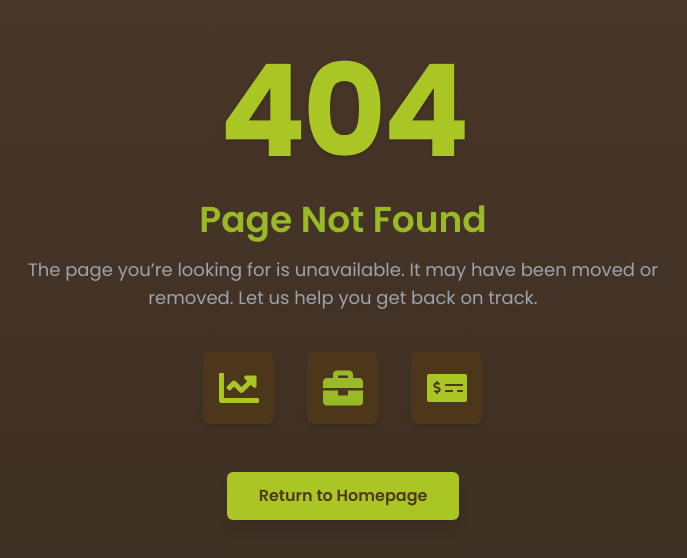
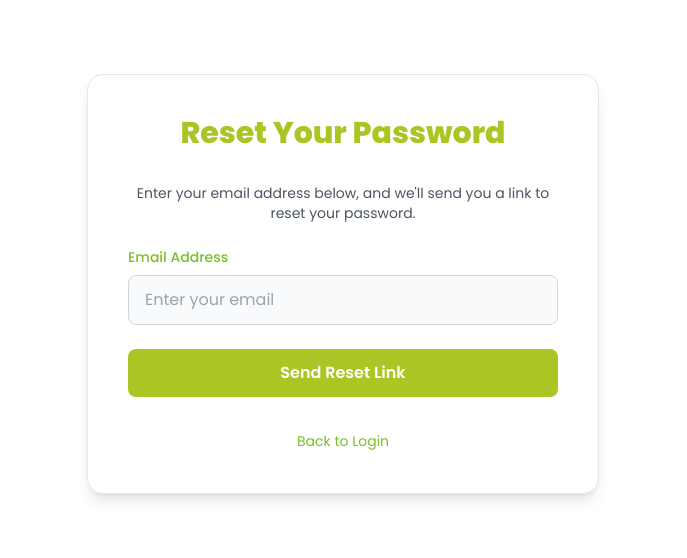
Before and after one commit to MuchiriTheDev/Content, a React (Vite) app: page /reset-email in a window 1280 px wide. Before the commit this address had no page. Shown: the part 116-674 px from the top of the page, without its empty margins (297-984 px from the left). Built offline with nearby package versions, Linux system fonts and the light colour scheme.

Commit message:
feat: Implement password reset functionality with ResetEmail component

```diff
--- a/src/App.jsx
+++ b/src/App.jsx
@@ -10,6 +10,7 @@ import { Toaster } from 'react-hot-toast'
 import VerificationNotification from './Pages/AuthRelatedPage/VerificationNotification'
 import EmailVerify from './Pages/AuthRelatedPage/EmailVerify'
 import Inpage404 from './Resources/Inpage404.jsx'
+import ResetEmail from './Pages/AuthRelatedPage/ResetEmail.jsx'
 
 export const backendUrl = `${import.meta.env.VITE_BACKEND_URL}/api`
 console.log(backendUrl)
@@ -27,6 +28,7 @@ function App() {
         <Route path='/dashboard' element={<Dashboard/>}/>
         <Route path='/verify-email' element={<VerificationNotification/>}/>
         <Route path='/verify/:token' element={<EmailVerify/>}/>
+        <Route path='/reset-email' element={<ResetEmail/>}/>
         <Route path='*' element={<Inpage404/>}/>
       </Routes>
       <Toaster
--- a/src/Component/LandingPageComponent/Hero.jsx
+++ b/src/Component/LandingPageComponent/Hero.jsx
@@ -34,7 +34,7 @@ const Hero = () => {
             whileInView={{ y: 0, opacity: 1 }}
             transition={{ duration: 0.5, delay: 0.6 }}
             viewport={{ once: true }}
-            className="text-3xl md:text-4xl lg:text-5xl font-bold text-yellowGreen mb-4"
+            className="text-3xl md:text-4xl lg:text-5xl font-bold text-appleGreen mb-4"
           >
             Create without Fear
           </motion.h1>
@@ -45,7 +45,7 @@ const Hero = () => {
             viewport={{ once: true }}
             className="text-sm md:text-base lg:text-lg font-medium text-slate-200 mb-6"
           >
-            With <span className='text-yellowGreen font-semibold'>CCI</span>, we empower you to focus on your passion, while we handle the risks. Our AI-driven insurance solutions ensure you can create freely, without the fear of losing your income or content.
+            With <span className='text-appleGreen font-semibold'>CCI</span>, we empower you to focus on your passion, while we handle the risks. Our AI-driven insurance solutions ensure you can create freely, without the fear of losing your income or content.
           </motion.p>
           <motion.div
             initial={{ y: 50, opacity: 0 }}
--- a/src/Pages/AuthRelatedPage/Login.jsx
+++ b/src/Pages/AuthRelatedPage/Login.jsx
@@ -150,9 +150,9 @@ const Login = () => {
               </div>
             </motion.div>
             <div className="flex items-center justify-end w-full mt-2 mb-3">
-                <p className="text-sm text-yellowGreen font-bold cursor-pointer hover:underline">
+                <Link to={'/reset-email'} className="text-sm text-yellowGreen font-bold cursor-pointer hover:underline">
                   Forgot Password?
-                </p>
+                </Link>
             </div>
             {/* Submit Button */}
             <motion.div
--- /dev/null
+++ b/src/Pages/AuthRelatedPage/ResetEmail.jsx
@@ -0,0 +1,72 @@
+import React, { useState } from 'react';
+
+const ResetEmail = () => {
+    const [email, setEmail] = useState('');
+
+    const handleSubmit = (e) => {
+        e.preventDefault();
+        // Add your reset email logic here
+        console.log('Reset email for:', email);
+    };
+
+    return (
+        <div className="min-h-screen bg-gradient-to-br from-white to-beige flex items-center justify-center p-6">
+            <div className="w-full max-w-lg bg-white rounded-2xl shadow-lg p-10 border border-gray-200">
+                <h2 className="text-3xl font-extrabold text-yellowGreen mb-8 text-center">
+                    Reset Your Password
+                </h2>
+                <p className="text-sm text-gray-600 text-center mb-6">
+                    Enter your email address below, and we'll send you a link to reset your password.
+                </p>
+
+                <form onSubmit={handleSubmit} className="space-y-6">
+                    <div>
+                        <label
+                            htmlFor="email"
+                            className="block text-sm font-medium text-appleGreen mb-2"
+                        >
+                            Email Address
+                        </label>
+                        <input
+                            type="email"
+                            id="email"
+                            value={email}
+                            onChange={(e) => setEmail(e.target.value)}
+                            className="w-full px-4 py-3 rounded-lg bg-gray-50 border border-gray-300
+                                                 text-gray-800 placeholder-gray-400 focus:outline-none
+                                                 focus:ring-2 focus:ring-yellowGreen focus:border-yellowGreen"
+                            placeholder="Enter your email"
+                            required
+                        />
+                    </div>
+
+                    <button
+                        type="submit"
+                        className="w-full py-3 px-4 bg-yellowGreen text-white rounded-lg
+                                             font-semibold hover:bg-appleGreen transition-colors duration-300
+                                             focus:outline-none focus:ring-2 focus:ring-appleGreen"
+                    >
+                        Send Reset Link
+                    </button>
+                </form>
+
+                <div className="mt-8 text-center">
+                    <a
+                        href="/login"
+                        className="text-sm text-appleGreen hover:text-yellowGreen transition-colors duration-300"
+                    >
+                        Back to Login
+                    </a>
+                </div>
+            </div>
+
+            <style jsx>{`
+                .bg-beige {
+                    background-color: #f9f7f1;
+                }
+            `}</style>
+        </div>
+    );
+};
+
+export default ResetEmail;
--- a/src/Pages/DashboardRelated/Dashboard.jsx
+++ b/src/Pages/DashboardRelated/Dashboard.jsx
@@ -1,4 +1,4 @@
-import React, { useState } from 'react';
+import React, { useEffect, useState } from 'react';
 import { motion } from 'framer-motion';
 import { FaChartBar, FaChartLine, FaChartPie, FaFileAlt, FaBell, FaUser, FaSignOutAlt, FaBars, FaTimes, FaCalendar, FaUpload } from 'react-icons/fa';
 import { MdArrowBack } from 'react-icons/md';
@@ -20,6 +20,20 @@ const Dashboard = () => {
     claims: <ClaimsManagement />,
     contentReviewing: <ContentReviewing />,
   };
+
+  const handleLogout = () => {
+    localStorage.removeItem('token');
+    localStorage.removeItem('user');
+    window.location.reload();
+  }
+
+  useEffect(() => {
+    if(!localStorage.getItem('token')){
+      window.location.href = '/login';
+      setIsSidebarOpen(false);
+    }
+  },[]);
+
 
   return (
     <div className="w-full h-screen bg-appleGreen text-brown flex flex-col overflow-hidden">
@@ -120,7 +134,7 @@ const Dashboard = () => {
             whileHover={{ scale: 1.05 }}
             whileTap={{ scale: 0.95 }}
             className="w-full py-2 md:py-3 bg-gradient-to-r from-yellowGreen to-appleGreen rounded-lg font-semibold text-brown shadow-lg hover:shadow-yellowGreen/50 transition-all duration-300 flex items-center justify-center gap-2"
-            onClick={() => setIsSidebarOpen(false)}
+            onClick={handleLogout}
           >
             <FaSignOutAlt /> Logout
           </motion.button>
--- a/src/Resources/Navbar.jsx
+++ b/src/Resources/Navbar.jsx
@@ -55,15 +55,14 @@ const Navbar = () => {
         {
           localStorage.getItem('token') ? (
             <RouterLink
-            className="text-white font-semibold lg:text-sm text-xs py-3 px-2 w-54 rounded-lg shadow-md text-nowrap bg-appleGreen text-center cursor-pointer flex items-center gap-2 hover:bg-yellowGreen transition-all duration-150"
+            className="text-white font-semibold lg:text-sm text-xs py-2 px-3  rounded-lg shadow-md text-nowrap bg-appleGreen text-center cursor-pointer flex items-center gap-2 hover:bg-yellowGreen transition-all duration-150"
             to="/dashboard" smooth={true} duration={500} offset={-100}
           >
-            <FaUser />
             Dashboard
           </RouterLink>
           ):(
             <RouterLink
-              className="text-white font-semibold lg:text-sm text-xs py-3 px-2 w-54 rounded-lg shadow-md text-nowrap bg-appleGreen text-center cursor-pointer flex items-center gap-2 hover:bg-yellowGreen transition-all duration-150"
+              className="text-white font-semibold lg:text-sm text-xs py-3 px-2  rounded-lg shadow-md text-nowrap bg-appleGreen text-center cursor-pointer flex items-center gap-2 hover:bg-yellowGreen transition-all duration-150"
               to="/signup" smooth={true} duration={500} offset={-100}
             >
               <FaUser />
--- a/tailwind.config.js
+++ b/tailwind.config.js
@@ -1,4 +1,4 @@
-/** @type {import('tailwindcss').Config} */
+/*@type {import('tailwindcss').Config} */
 export default {
   content: [
     "./index.html",
@@ -7,11 +7,11 @@ export default {
   theme: {
     extend: {
       colors: {
-        black:'#000000',
-        brown:"#4F391A",
+        black: '#000000',
+        brown: "#4F391A",
         fadeBrown: '#aa783256',
-        yellowGreen:"#AAC624",
-        appleGreen:'#99b926'
+        yellowGreen: "#AAC624",
+        appleGreen: '#7BBF2A' // Adjusted for better distinction
       }
     },
   },
```
